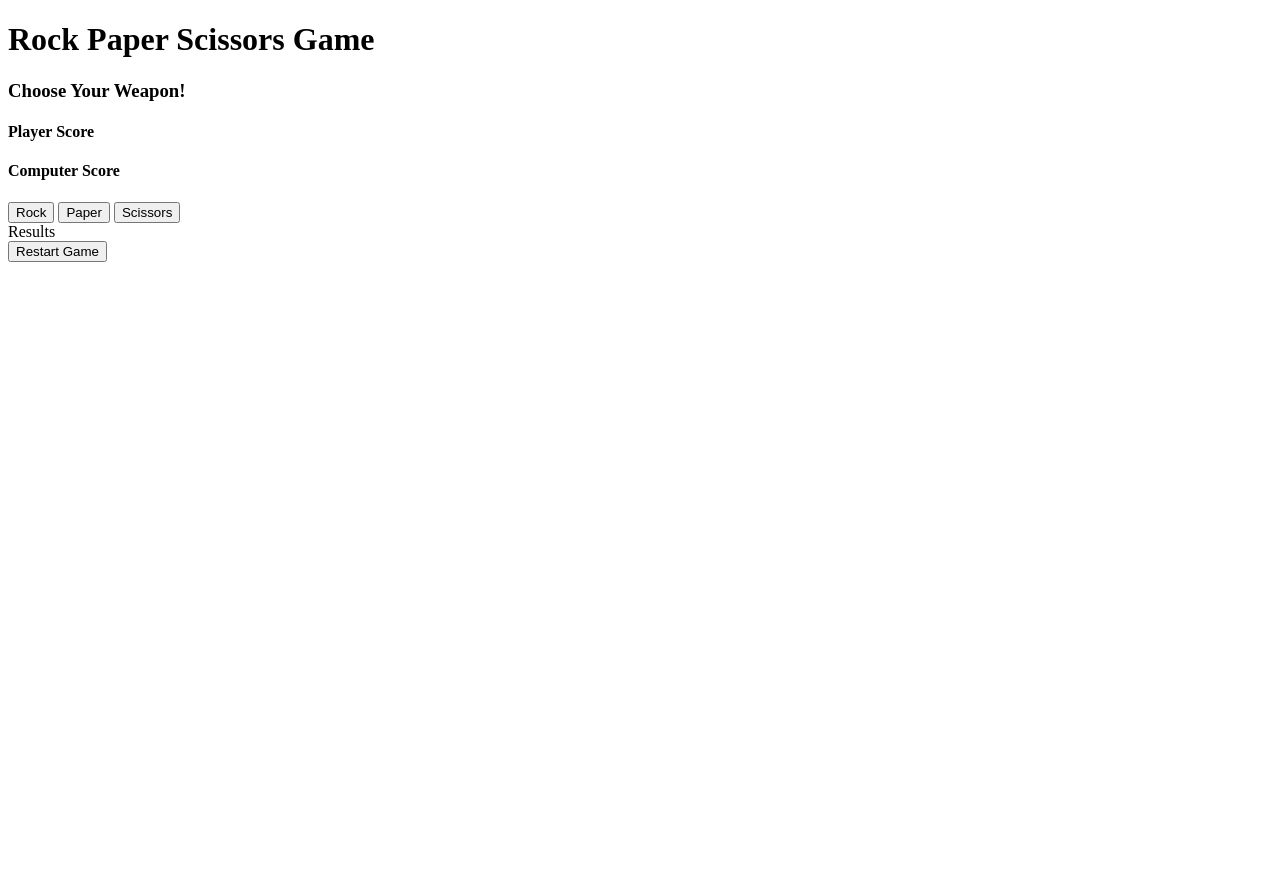
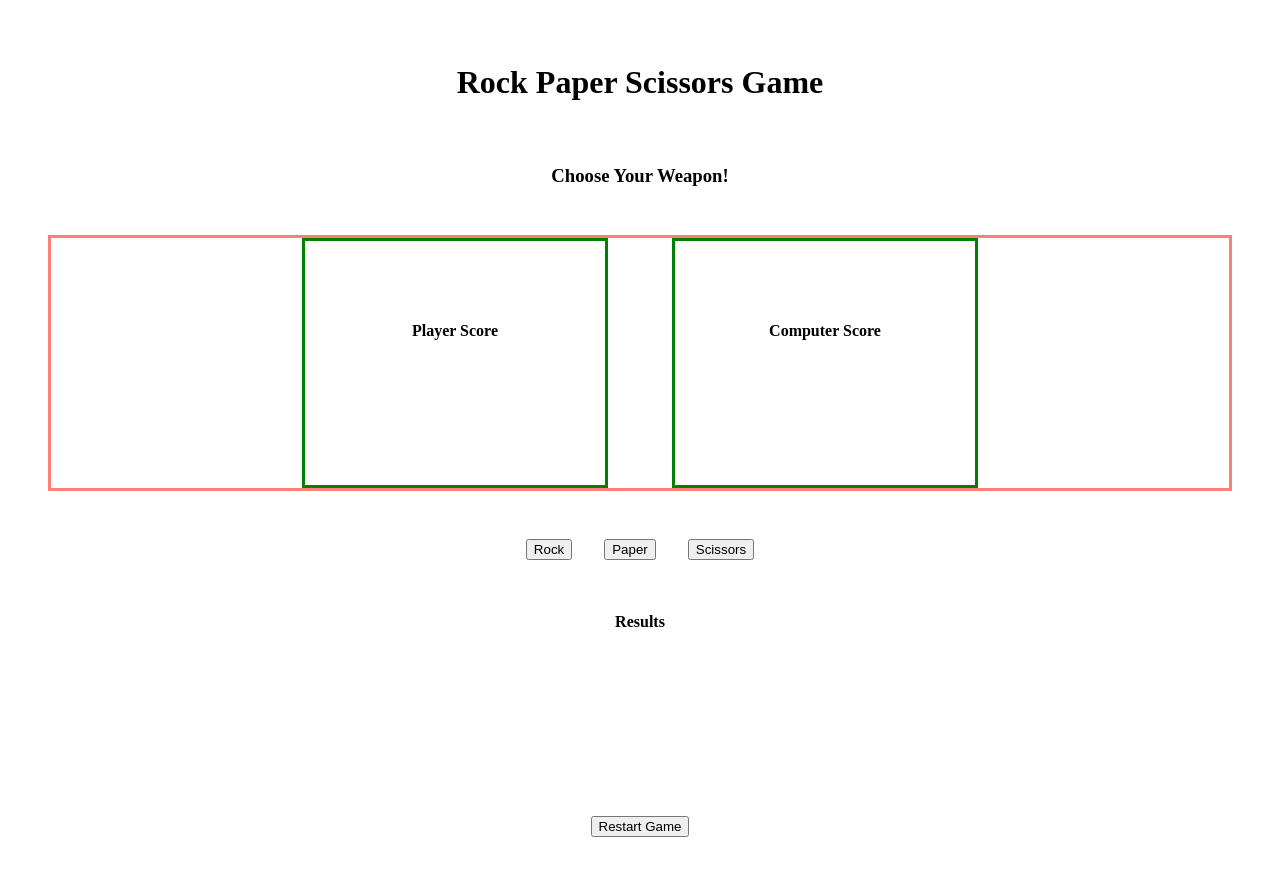
Before and after one commit to volkankarakaya/rock-paper-scissors, a plain HTML site: page index.html in a window 1280 px wide. Before the commit the page ends 800 px from the top, so only its background shows below. Drawn offline with Linux system fonts and the light colour scheme.

Commit message:
add css styles

```diff
--- a/index.html
+++ b/index.html
@@ -5,6 +5,7 @@
     <meta http-equiv="X-UA-Compatible" content="IE=edge" />
     <meta name="viewport" content="width=device-width, initial-scale=1.0" />
     <title>Rock Paper Scissors Game</title>
+    <link rel="stylesheet" href="./styles.css">
   </head>
   <body>
     <h1>Rock Paper Scissors Game</h1>
@@ -27,7 +28,9 @@
       <button class="btn" id="1">Paper</button>
       <button class="btn" id="2">Scissors</button>
     </div>
-    <div class="announcement">Results</div>
+    <div class="announcement">
+      <h4>Results</h4>
+    </div>
     <div class="restart-btn-container">
       <button id="restart-btn">Restart Game</button>
     </div>
--- /dev/null
+++ b/styles.css
@@ -0,0 +1,54 @@
+body{
+    max-width: 1400px;
+    margin:auto;
+}
+h1{
+    text-align: center;
+    margin:64px;
+}
+
+h3{
+    text-align: center;
+    margin: 48px;
+}
+
+.players{
+    border:3px solid salmon;
+    display: flex;
+    justify-content: center;
+    margin: 48px;
+    height: 250px;
+}
+
+.player-container,
+.computer-container{
+    display: flex;
+    flex-direction: column;
+    border: 3px solid green;
+    width: 300px;
+    justify-content: center;
+    align-items: center;
+    margin: 0 32px;
+}
+
+.btn-container{
+    display: flex;
+    justify-content: center;
+    gap: 32px;
+    margin: 32px;
+
+}
+
+.announcement{
+    display: flex;
+    align-items: center;
+    margin: 32px;
+    flex-direction: column;
+    height: 160px;
+}
+
+.restart-btn-container{
+    display: flex;
+    justify-content: center;
+    margin: 64px;
+}
```
